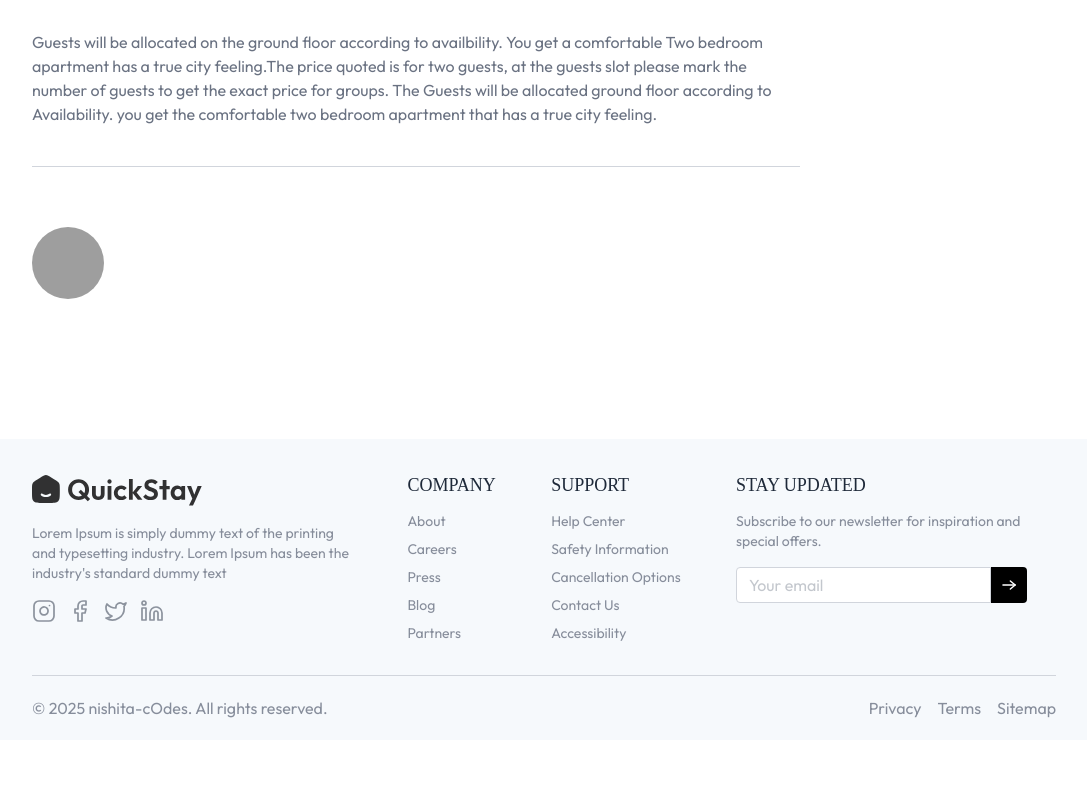
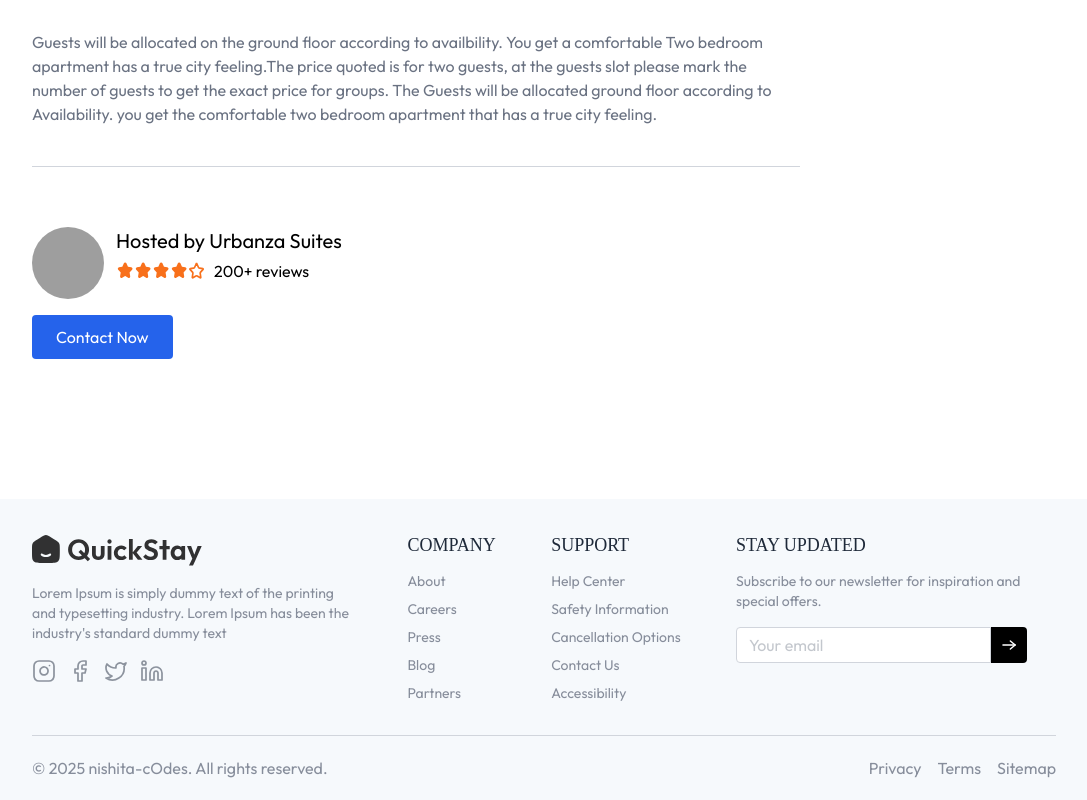
Before and after one commit to nishita-codes/REACT-Hotel-Booking, a React (Vite) app: page /rooms/67f763d8197ac559e4089b7a in a window 1280 px wide. Shown: the part 1354-2154 px from the top of the page, without its empty margins (96-1183 px from the left). Before the commit the page ends 2094 px from the top, so only its background shows below. Built offline with nearby package versions, Linux system fonts and the light colour scheme; no server answers; grey boxes are pictures that could not be loaded; a web font is replaced by a local one.

Commit message:
added files

```diff
--- a/src/pages/RoomDetails.jsx
+++ b/src/pages/RoomDetails.jsx
@@ -122,11 +122,22 @@ const RoomDetails = () => {
            </div>
 
            {/* hosted by */}
-           <div className='flex felx-col items-start gap-4'>
-            <div>
+           <div className='flex flex-col items-start gap-4'>
+            <div className='flex '>
                 <img src={room.hotel.owner.image} alt="Host"  className='h-14 w-14 md:h-18 md:w-18 rounded-full'/>
+                <div className='ml-3 items-center'>
+                    <p className='text-lg md:text-xl'>Hosted by {room.hotel.name}</p>
+                    <div className='flex items-center mt-1'>
+                        <StarRating/>
+                        <p className='ml-2 '>200+ reviews</p>
+                    </div>
+                </div>
             </div>
            </div>
+
+           <button className='px-6 py-2.5 mt-4 rounded text-white bg-primary hover:bg-primary-dull transition-all cursor-pointer'>
+            Contact Now
+           </button>
         </div>
 
     )
```
